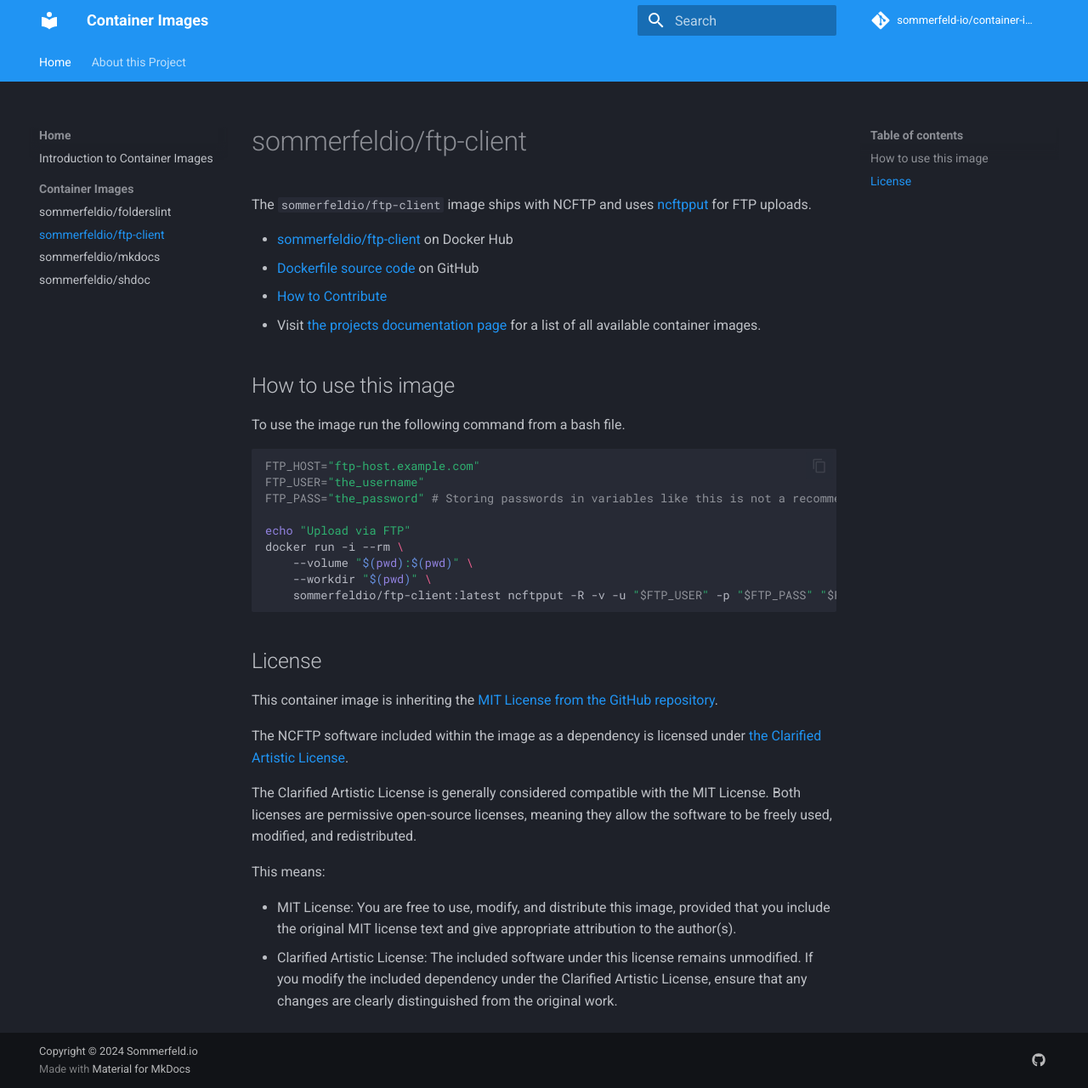
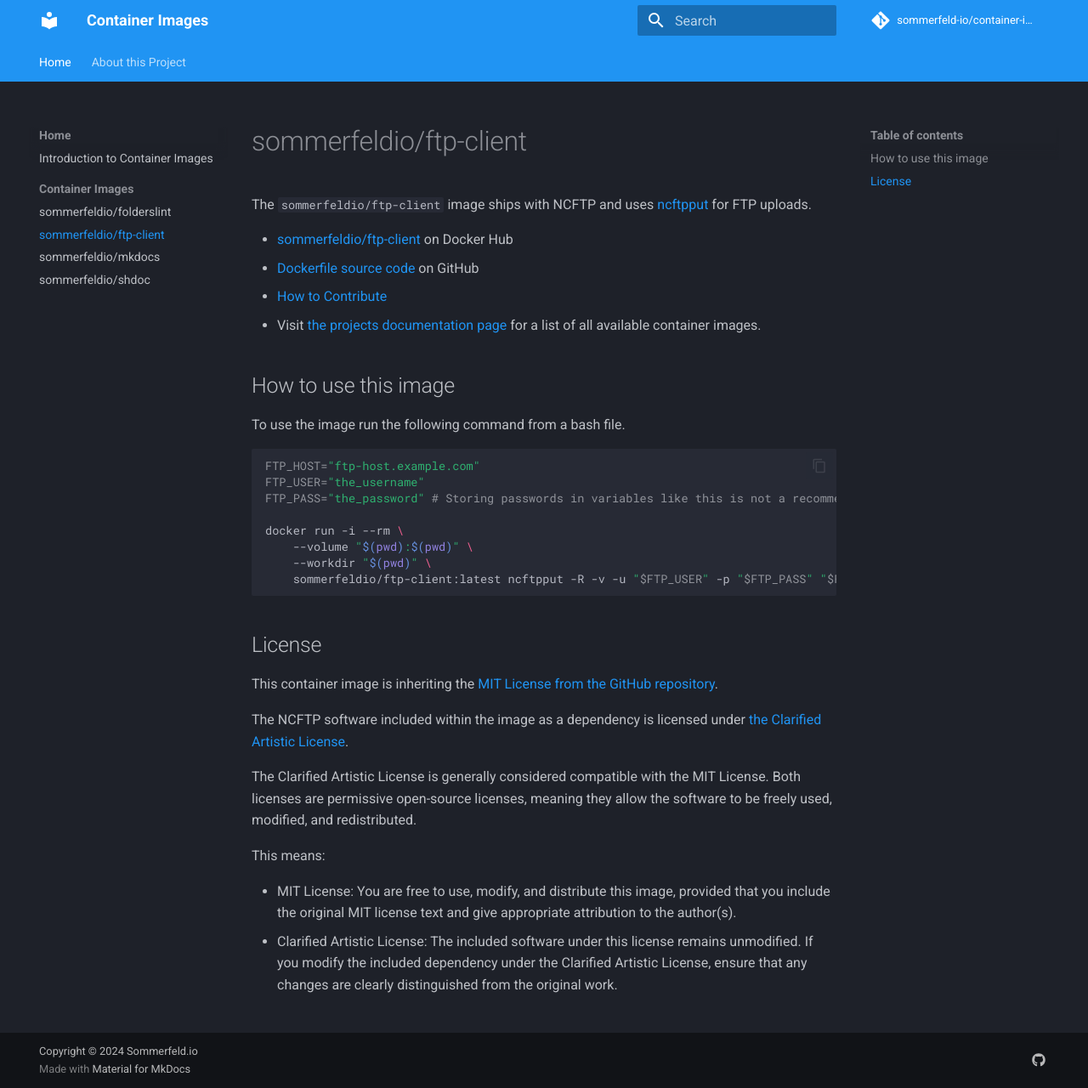
Before and after one commit to sommerfeld-io/container-images, an MkDocs documentation site: the page built from docs/images/ftp-client.md, in a window 1280 px wide and 1280 px high. Shown: the whole window at 85% size. Built offline with MkDocs 1.6.1 and Material for MkDocs 9.7.7, drawn with Linux system fonts in a browser that asks for light colours; comment, search, counter and statistics services are not loaded.

Commit message:
docs: [Actions Bot] generate docs

```diff
--- a/docs/images/ftp-client.md
+++ b/docs/images/ftp-client.md
@@ -15,7 +15,6 @@ FTP_HOST="ftp-host.example.com"
 FTP_USER="the_username"
 FTP_PASS="the_password" # Storing passwords in variables like this is not a recommended way to handle secrets
 
-echo "Upload via FTP"
 docker run -i --rm \
     --volume "$(pwd):$(pwd)" \
     --workdir "$(pwd)" \
```
